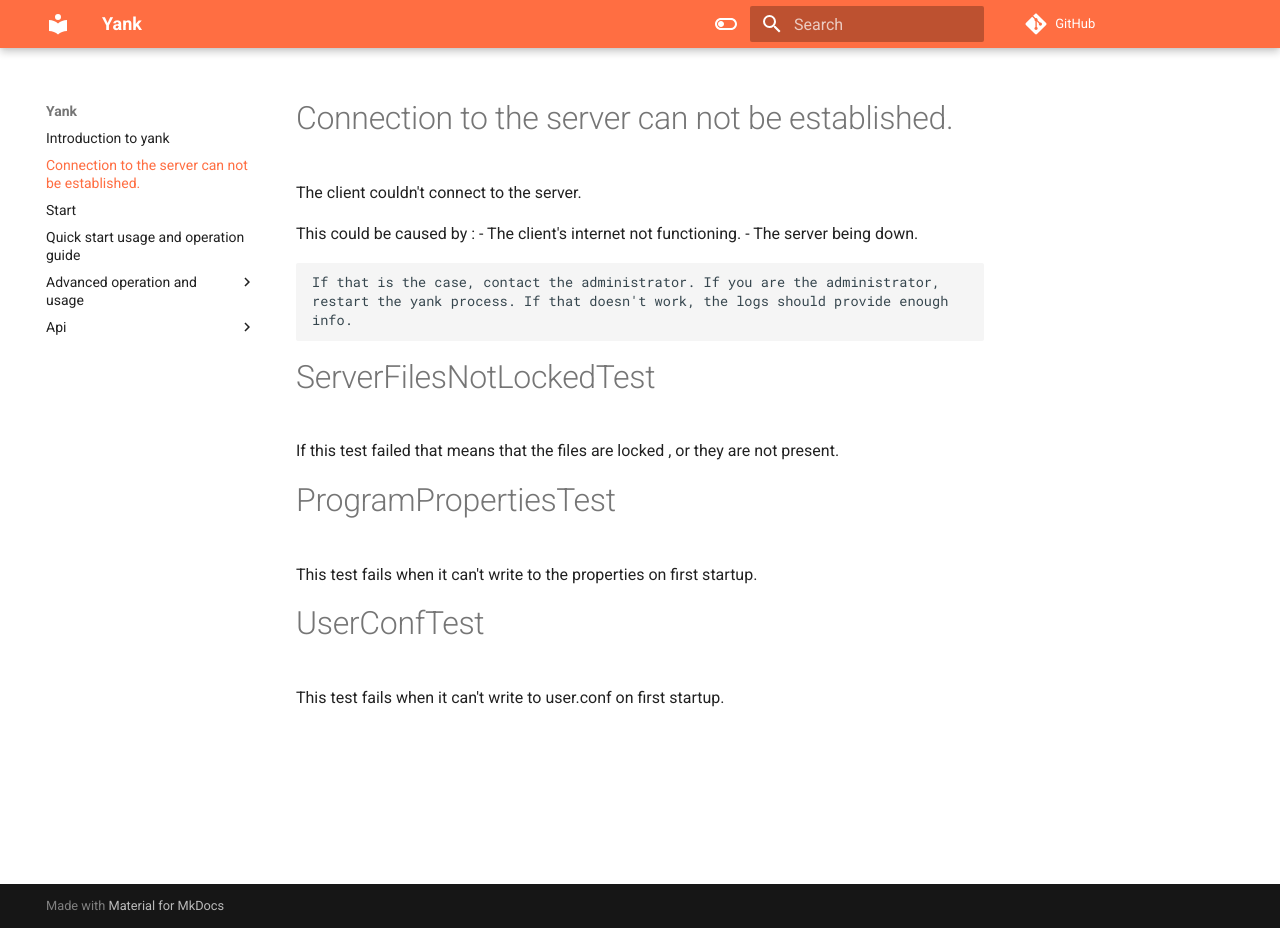
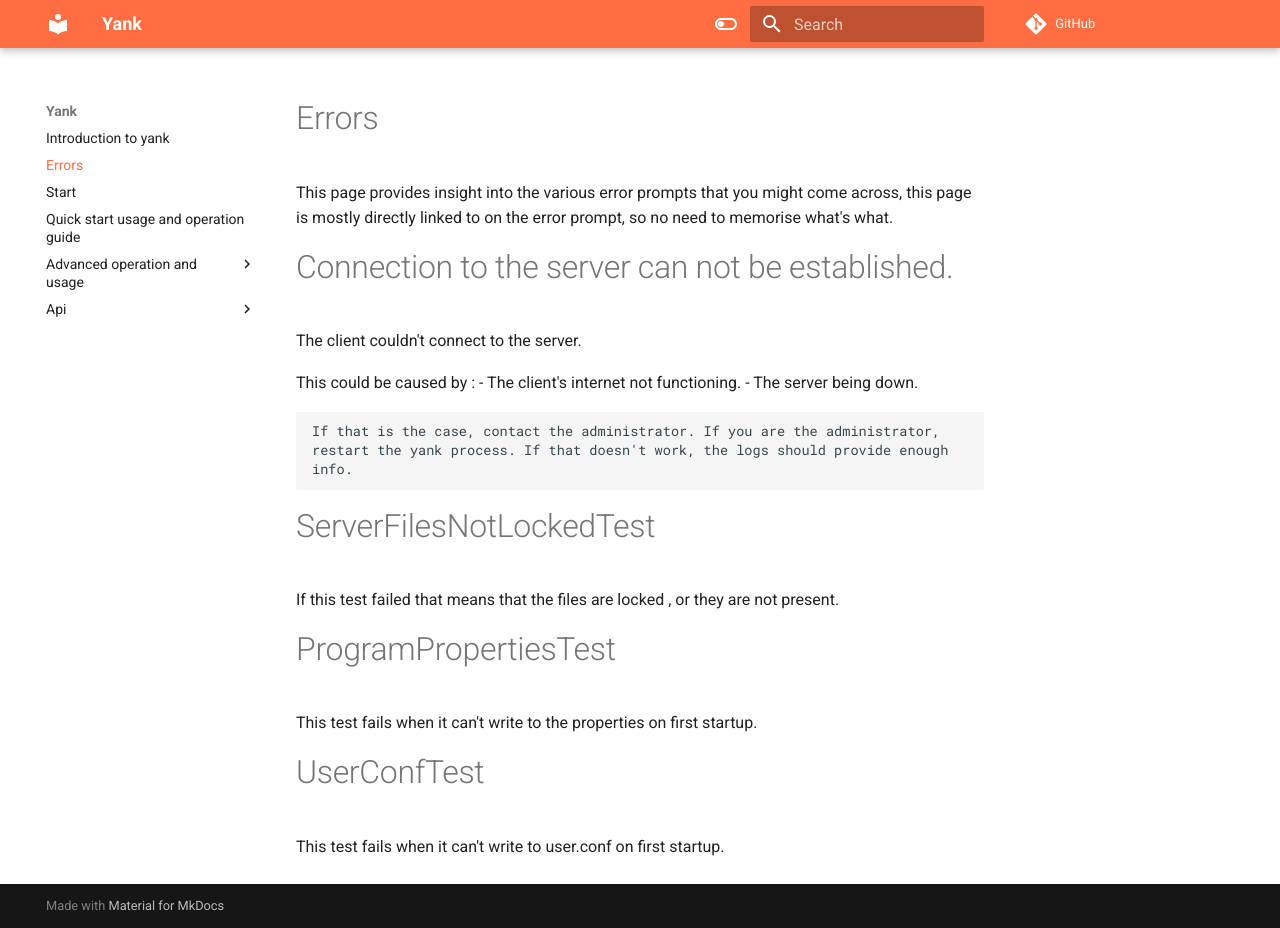
Before and after one commit to LukeOnuke/yank, an MkDocs documentation site: the page built from docs/docs/errors.md, in a window 1280 px wide and 928 px high. Built offline with MkDocs 1.6.1 and Material for MkDocs 9.7.7, drawn with Linux system fonts in a browser that asks for light colours; comment, search, counter and statistics services are not loaded.

Commit message:
Fix title on navigation for errors.md

```diff
--- a/docs/docs/errors.md
+++ b/docs/docs/errors.md
@@ -1,3 +1,9 @@
+#Errors
+This page provides insight into the various error prompts
+that you might come across, this page is mostly directly
+linked to on the error prompt, so no need to memorise
+what's what.
+
 # Connection to the server can not be established.
 The client couldn't connect to the server.
 
```
